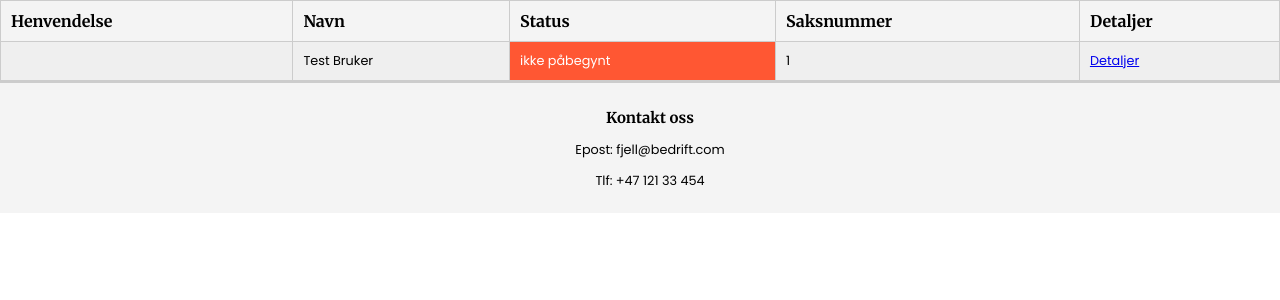
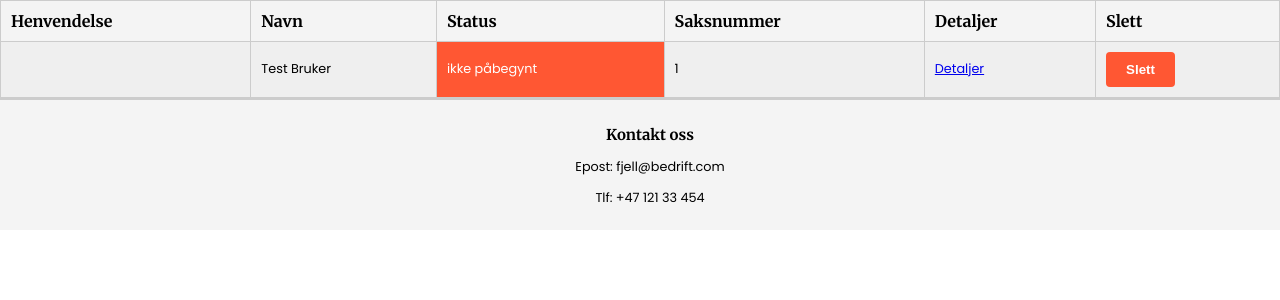
Before and after one commit to HaavardBratlie/Ticketsystem--m-Kristian-Lien, a Flask app: page /henvendelser in a window 1280 px wide. Shown: the part 97-397 px from the top of the page. Run offline with Flask 3, Linux system fonts and the light colour scheme; data comes from the database, SQL or seed files in the repository.

Commit message:
slette funksjon for henvendelser

```diff
--- a/app.py
+++ b/app.py
@@ -86,6 +86,16 @@ def send():
 
     return render_template('send.html')
 
+@app.route("/slett/<ticket_id>", methods=["POST"])
+def slett(ticket_id):
+    conn = get_db_connection()
+    cursor = conn.cursor()
+    cursor.execute("DELETE FROM tickets WHERE ticket_id = %s", (ticket_id,))
+    conn.commit()
+    cursor.close()
+    conn.close()
+    return redirect(url_for("henvendelser"))
+
 @app.route("/status")
 def status():
     conn = get_db_connection()
@@ -149,6 +159,7 @@ def admin():
 
     return render_template("admin.html")
 
+
 @app.route("/logout")
 def logout():
     session.clear()
--- a/static/style.css
+++ b/static/style.css
@@ -173,6 +173,19 @@ table h3{
     box-shadow: 0 4px 8px rgba(0, 0, 0, 0.1);
 }
 
+.delete-btn-cell form{
+    margin: 0;
+    padding: 0px;
+    background: none;
+    border-radius: 8px;
+    text-align: center;
+    box-shadow: none;
+}
+
+.delete-btn-cell form button {
+    background-color: #FF5733 ;
+}
+
 .confirmation {
     /* text-align: center; */
     margin: 50px auto;
--- a/templates/henvendelser.html
+++ b/templates/henvendelser.html
@@ -8,6 +8,7 @@
             <th><h3>Status</h3></th>
             <th><h3>Saksnummer</h3></th>
             <th><h3>Detaljer</h3></th>
+            <th><h3>Slett</h3></th>
         </tr>
     </thead>
     <tbody>
@@ -18,6 +19,11 @@
             <td class="status {{ ticket.status | lower | replace(' ', '_') }}">{{ ticket.status }}</td>
             <td>{{ ticket.ticket_id }}</td>
             <td><a href="{{ url_for('detaljer', ticket_id=ticket.ticket_id) }}">Detaljer</a></td>
+            <td class="delete-btn-cell">
+                <form action="{{ url_for('slett', ticket_id=ticket.ticket_id) }}" method="post" style="display:inline;">
+                    <button type="submit" onclick="return confirm('Er du sikker på at du vil slette denne henvendelsen?')">Slett</button>
+                </form>
+            </td>
         </tr>
         {% endfor %}
     </tbody>
```
